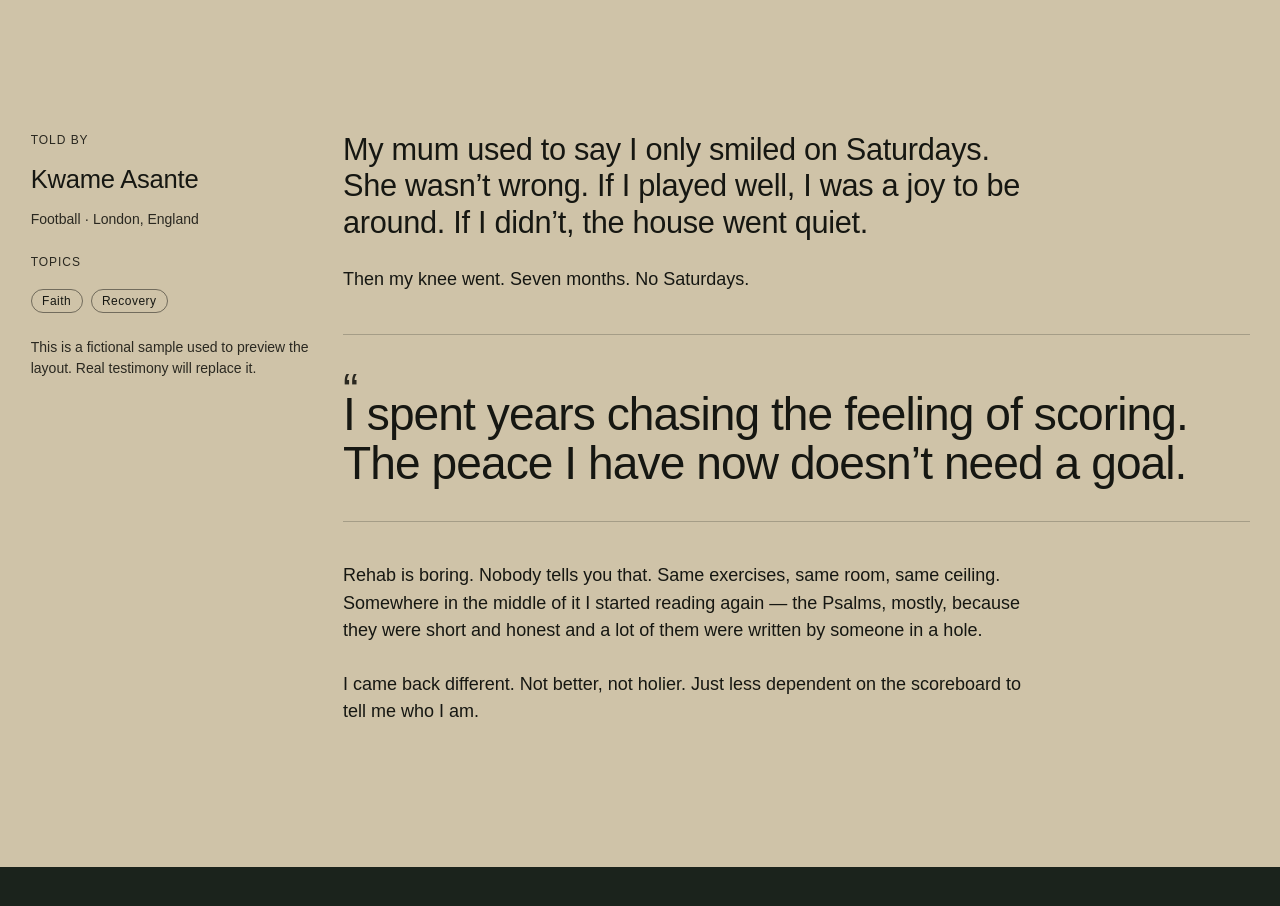
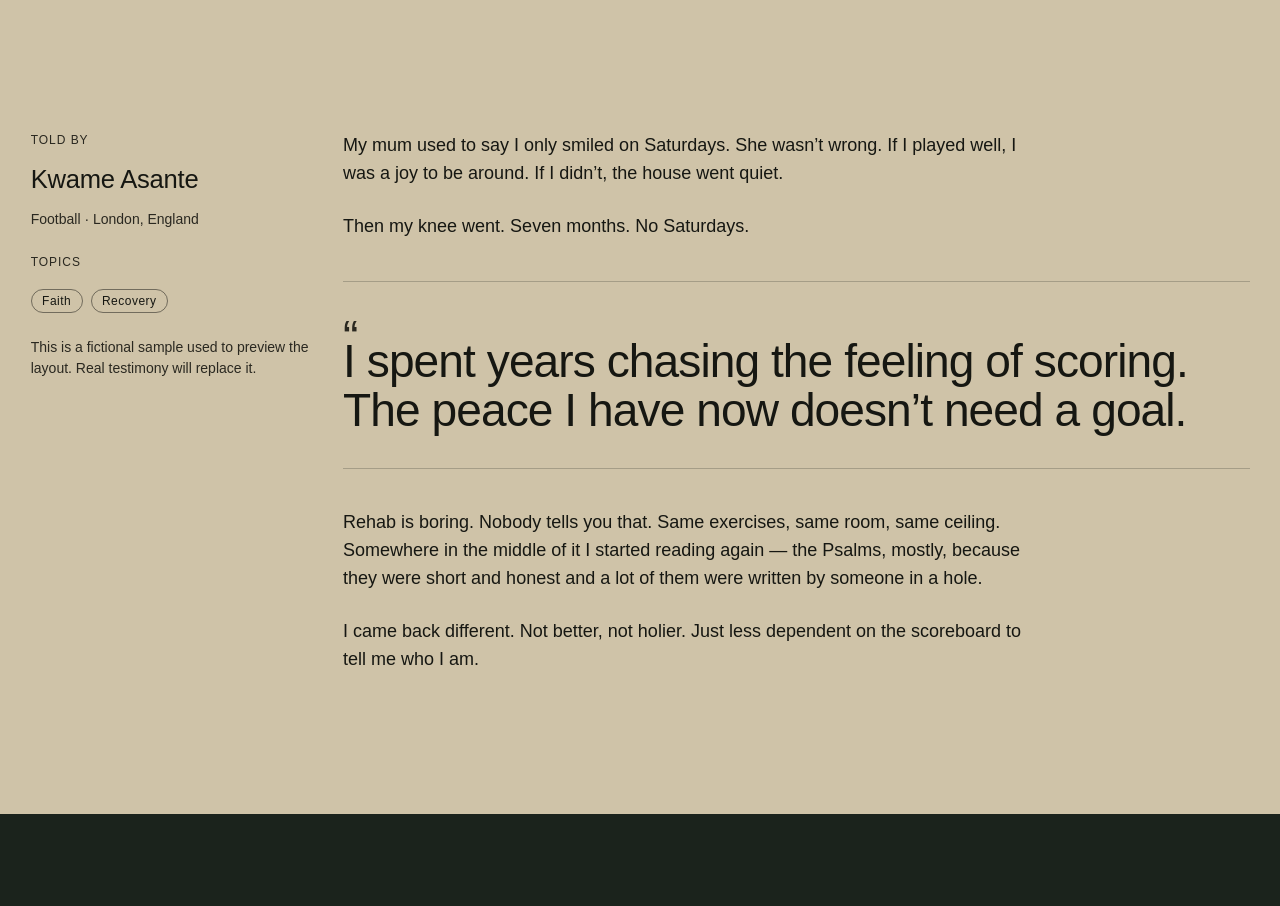
Before and after one commit to Ezcrtv/TSTMNY, a Next.js app: page /testimony/a-quiet-kind-of-joy in a window 1280 px wide. Shown: the part 1100-2006 px from the top of the page. Built offline with nearby package versions, Linux system fonts and the light colour scheme; no server answers; a web font is replaced by a local one.

Commit message:
make testimony body font consistent

```diff
--- a/components/story/StoryBody.tsx
+++ b/components/story/StoryBody.tsx
@@ -3,7 +3,6 @@ import type { StoryBlock } from '@/lib/stories/types'
 
 /** Renders story blocks with editorial rhythm: first paragraph as a lede, pull quotes breaking the measure. */
 export default function StoryBody({ blocks }: { blocks: StoryBlock[] }) {
-  let paragraphIndex = 0
 
   return (
     <div className="story-body">
@@ -22,9 +21,8 @@ export default function StoryBody({ blocks }: { blocks: StoryBlock[] }) {
             </h2>
           )
         }
-        const isLede = paragraphIndex++ === 0
         return (
-          <p key={i} className={isLede ? 'story-body__lede' : 't-body-lg'}>
+          <p key={i} className="t-body-lg">
             {block.text}
           </p>
         )
```
